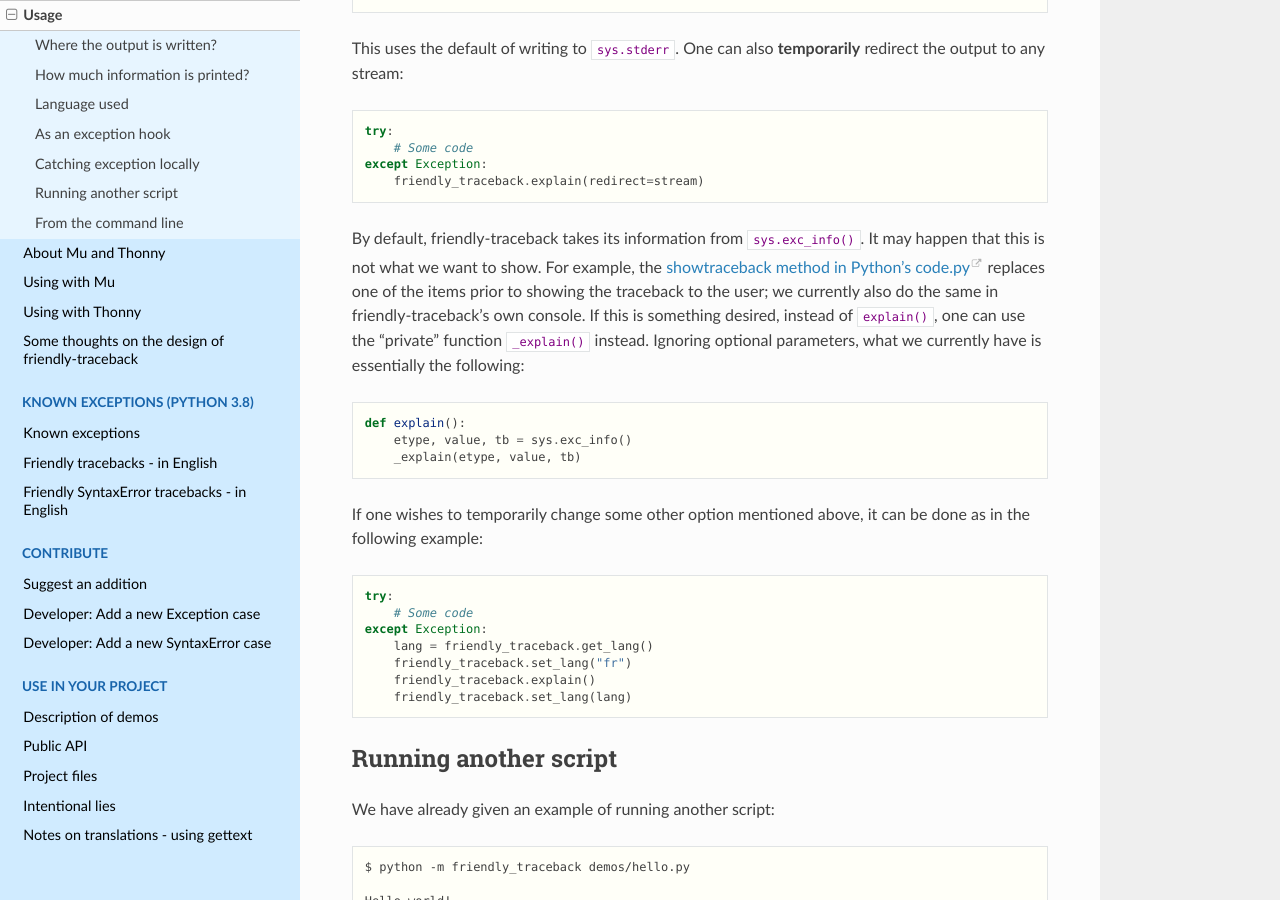
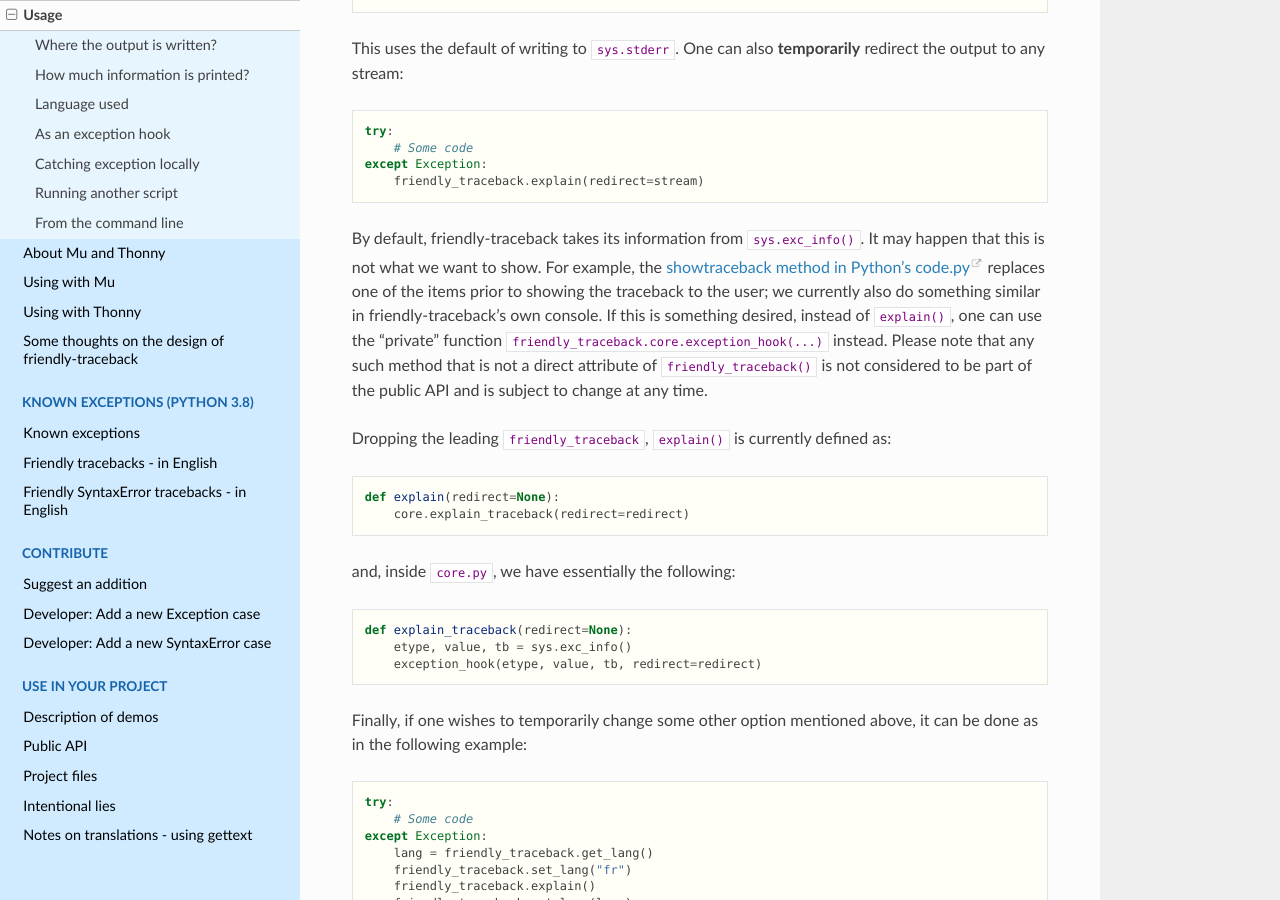
Before and after one commit to aroberge/friendly-traceback-docs, a Sphinx documentation site: the page built from docs/source/usage.rst, in a window 1280 px wide and 900 px high, scrolled down 4380 px. Built offline with Sphinx 7.4.7 and the Read the Docs theme 2.0.0, drawn with Linux system fonts in a browser that asks for light colours; the version number could not be read and is left out.

Commit message:
Fixing issue #1

```diff
--- a/docs/source/usage.rst
+++ b/docs/source/usage.rst
@@ -211,18 +211,27 @@ One can also **temporarily** redirect the output to any stream::
 By default, friendly-traceback takes its information from ``sys.exc_info()``.
 It may happen that this is not what we want to show.
 For example, the `showtraceback method in Python's code.py <https://github.com/python/cpython/blob/3.7/Lib/code.py#L131>`_ replaces one of the items prior to
-showing the traceback to the user; we currently also do the same in
+showing the traceback to the user; we currently also do something similar in
 friendly-traceback's own console.  If this is something desired,
 instead of ``explain()``, one can use the "private" function
-``_explain()`` instead.  Ignoring optional parameters,
-what we currently have is essentially the following::
+``friendly_traceback.core.exception_hook(...)`` instead.
+Please note that any such method that is not a direct attribute
+of ``friendly_traceback()`` is not considered to be part of the public
+API and is subject to change at any time.
 
-    def explain():
+Dropping the leading ``friendly_traceback``,
+``explain()`` is currently defined as::
+
+    def explain(redirect=None):
+        core.explain_traceback(redirect=redirect)
+
+and, inside ``core.py``, we have essentially the following::
+
+    def explain_traceback(redirect=None):
         etype, value, tb = sys.exc_info()
-        _explain(etype, value, tb)
+        exception_hook(etype, value, tb, redirect=redirect)
 
-
-If one wishes to temporarily change some other option mentioned above,
+Finally, if one wishes to temporarily change some other option mentioned above,
 it can be done as in the following example::
 
     try:
```
